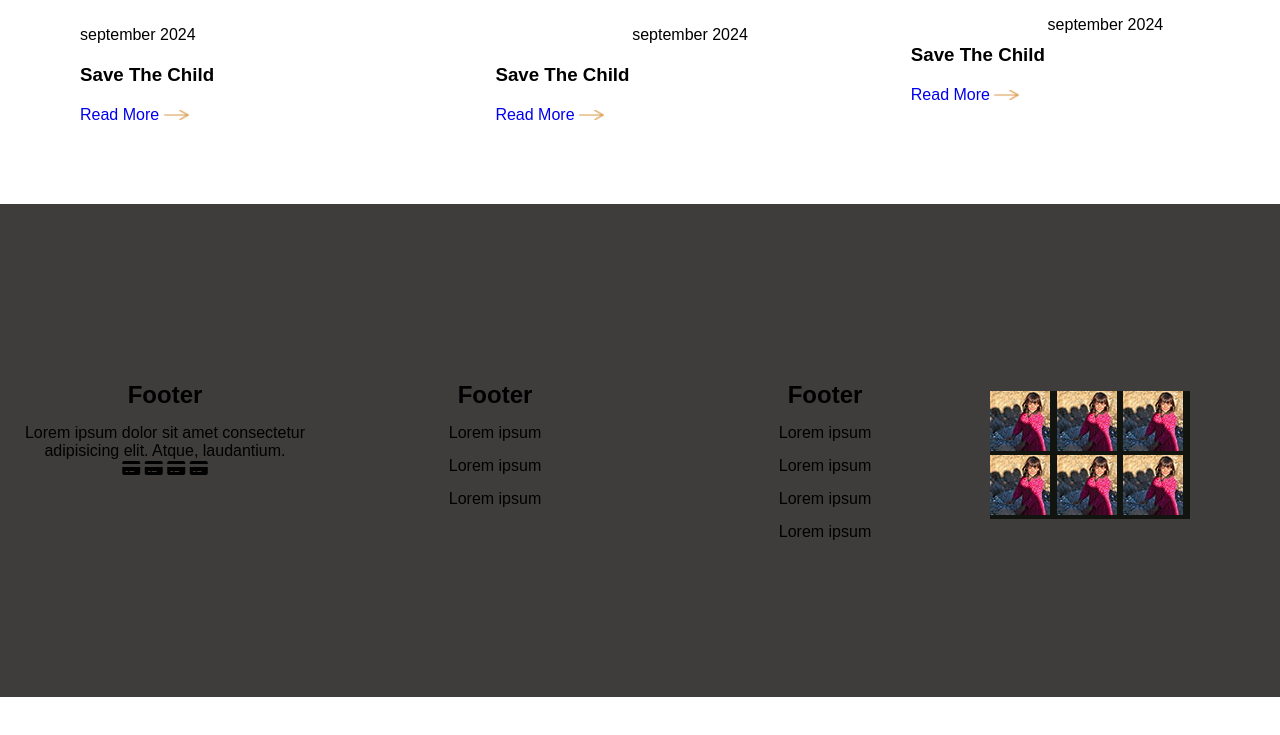
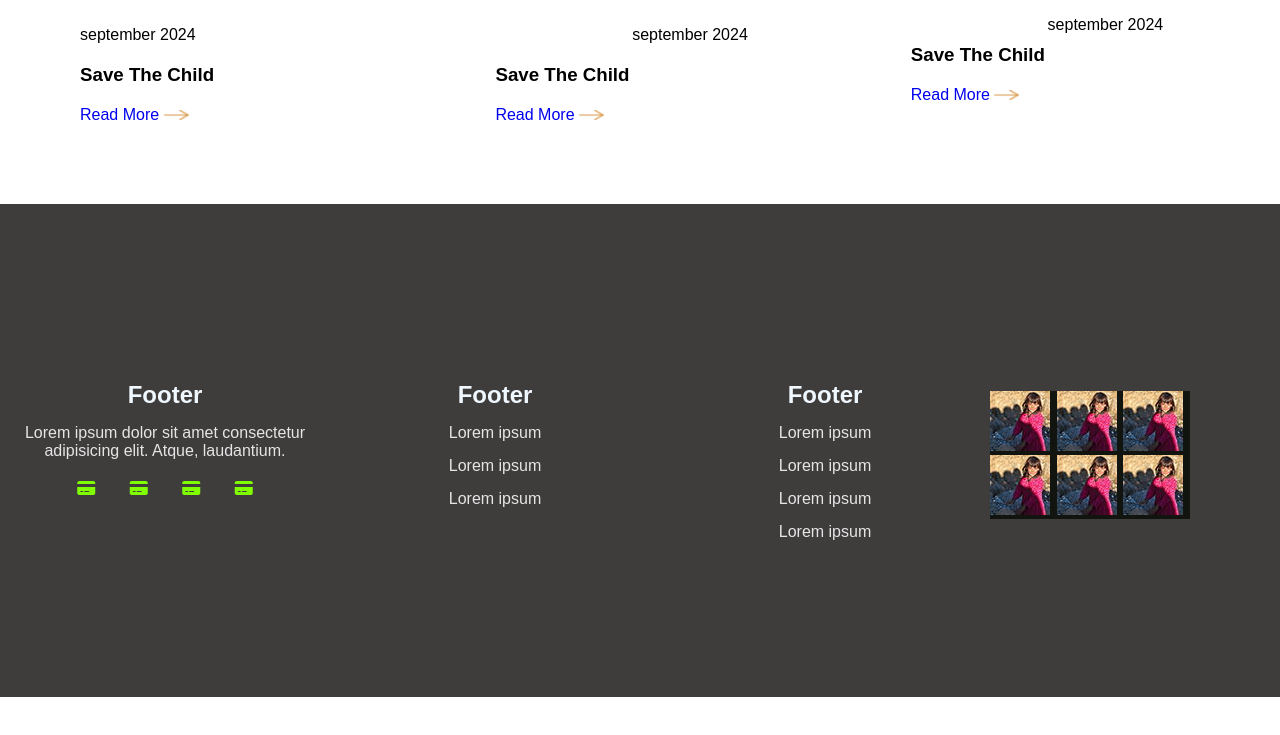
Before and after one commit to nubcoddingboy/Trust, a plain HTML site: page index.html in a window 1280 px wide. Shown: the part 5620-6355 px from the top of the page. Drawn offline with nearby package versions, Linux system fonts and the light colour scheme.

Commit message:
trust layout

```diff
--- a/css/style.css
+++ b/css/style.css
@@ -740,3 +740,15 @@ text-align: center;
     opacity: 1;
     visibility: visible;
 }
+.footer h2{
+        color: aliceblue;
+    }
+
+    .footer p{
+        color: #E5E5E5;
+    }
+    .fone i{
+        margin-top: 20px;
+        color: chartreuse;
+        padding: 0 15px;
+    }
```
